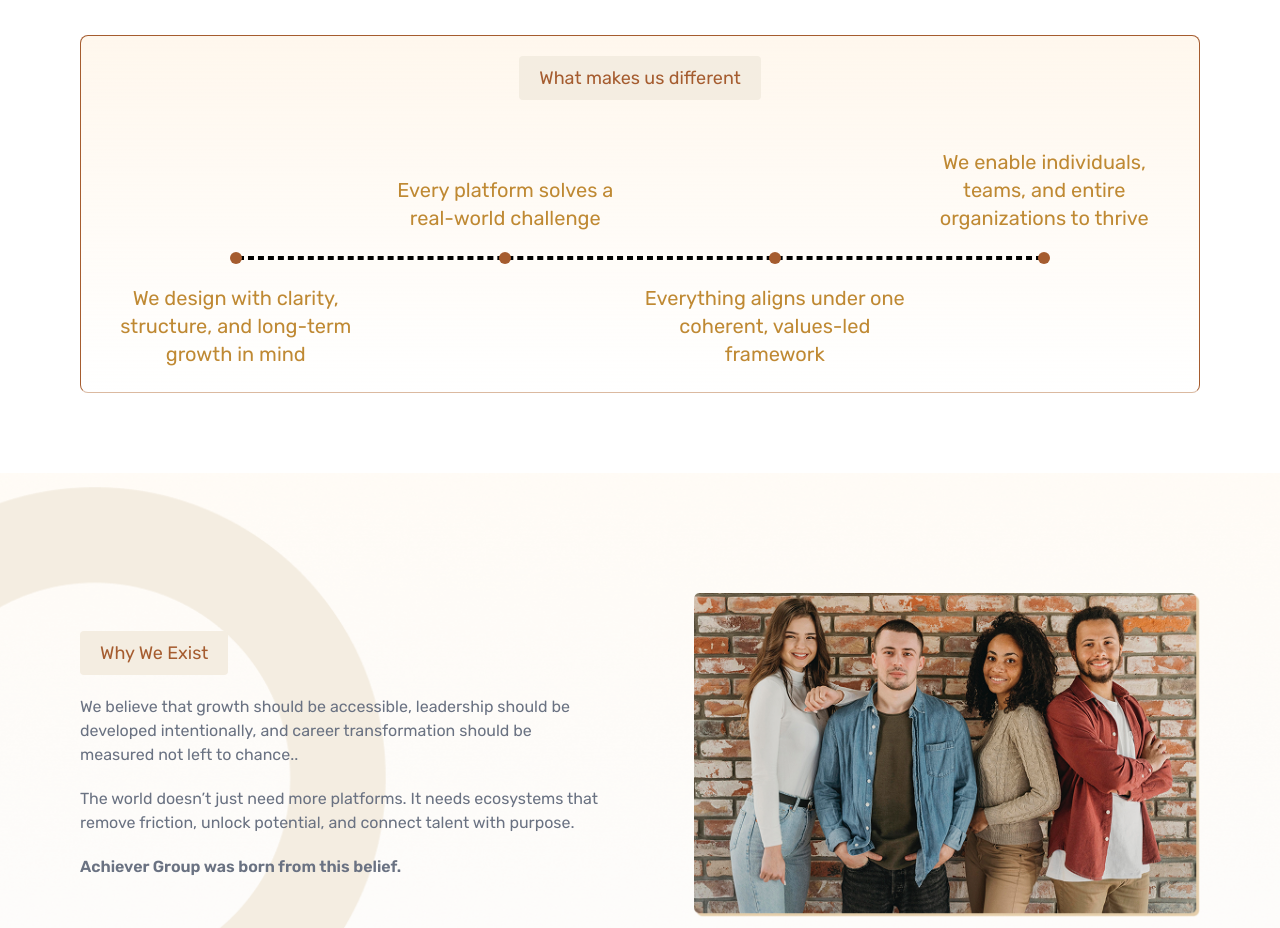
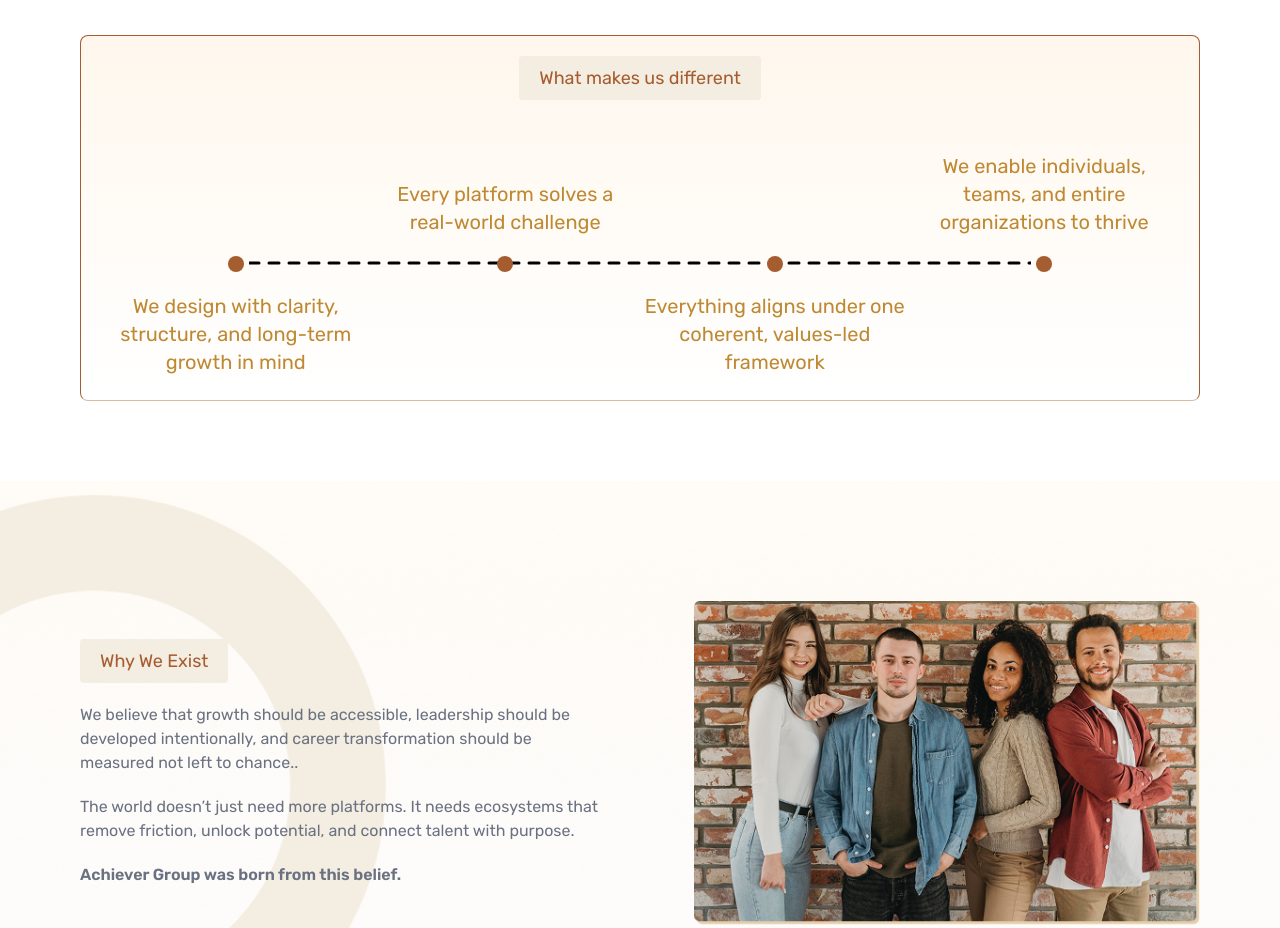
Before and after one commit to NexaForgeTechnologies/Achiever-Group, a Next.js app: page / in a window 1280 px wide. Shown: the part 1640-2568 px from the top of the page. Built offline with nearby package versions, Linux system fonts and the light colour scheme.

Commit message:
SVG line updated

```diff
--- a/src/app/containers/WhatMakesUsDiffCont.jsx
+++ b/src/app/containers/WhatMakesUsDiffCont.jsx
@@ -13,37 +13,57 @@ export default function WhatMakesUsDiffCont() {
 
             <section className="grid grid-rows-2 grid-cols-4 relative px-5">
 
+                {/* Middle line with responsive dash size */}
                 <div className="absolute w-full h-full flex justify-center items-center">
-                    <span className="absolute border-2 border-[#000000] w-[72%] border-dashed top-1/2 "></span>
+                    <svg
+                        className="absolute top-1/2"
+                        width="70%"
+                        height="6"
+                        preserveAspectRatio="none"
+                    >
+                        <line
+                            x1="0"
+                            y1="3"
+                            x2="100%"
+                            y2="3"
+                            stroke="#000"
+                            strokeWidth="3"
+                            strokeLinecap="round"
+                            className="sm:[stroke-dasharray:10_10] [stroke-dasharray:10_6]"
+                        />
+                    </svg>
                 </div>
 
 
+
+
+
                 <div className="row-start-2 flex flex-col items-center justify-start text-center px-1 relative -top-1">
-                    <span className="bg-[#A55C2F] rounded-full w-3 h-3 z-10 "></span>
+                    <span className="bg-[#A55C2F] rounded-full w-3 h-3 md:w-4 md:h-4 z-10 "></span>
                     <p className="text-[#BF8933] text-[10px] sm:text-sm md:text-sm lg:text-xl my-5">
                         We design with clarity, structure, and long-term growth in mind
                     </p>
                 </div>
 
-                <div className="row-start-1 col-start-2 flex flex-col items-center justify-end text-center px-1 relative -bottom-2">
+                <div className="row-start-1 col-start-2 flex flex-col items-center justify-end text-center px-1 relative -bottom-2 md:-bottom-3">
                     <p className="text-[#BF8933] text-[10px] sm:text-sm md:text-sm lg:text-xl my-5">
                         Every platform solves a real-world challenge
                     </p>
-                    <span className="bg-[#A55C2F] rounded-full w-3 h-3 z-10"></span>
+                    <span className="bg-[#A55C2F] rounded-full w-3 h-3 md:w-4 md:h-4 z-10"></span>
                 </div>
 
                 <div className="row-start-2 col-start-3 flex flex-col items-center justify-start text-center px-1 relative -top-1">
-                    <span className="bg-[#A55C2F] rounded-full w-3 h-3 z-10"></span>
+                    <span className="bg-[#A55C2F] rounded-full w-3 h-3 md:w-4 md:h-4 z-10"></span>
                     <p className="text-[#BF8933] text-[10px] sm:text-sm md:text-sm lg:text-xl my-5">
                         Everything aligns under one coherent,  values-led framework
                     </p>
                 </div>
 
-                <div className="row-start-1 col-start-4 flex flex-col items-center justify-end text-center px-1 relative -bottom-2">
+                <div className="row-start-1 col-start-4 flex flex-col items-center justify-end text-center px-1 relative -bottom-2 md:-bottom-3">
                     <p className="text-[#BF8933] text-[10px] sm:text-sm md:text-sm lg:text-xl my-5">
                         We enable individuals, teams, and entire organizations to thrive
                     </p>
-                    <span className="bg-[#A55C2F] rounded-full w-3 h-3 z-10"></span>
+                    <span className="bg-[#A55C2F] rounded-full w-3 h-3 md:w-4 md:h-4 z-10"></span>
                 </div>
             </section>
 
```
